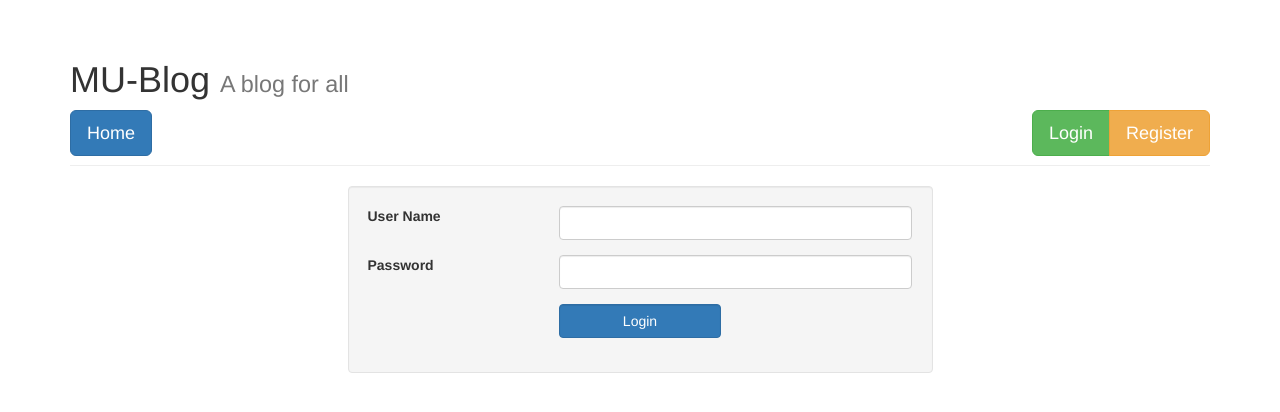
After one commit to paulocoding/multi-user-blog, a Python web app: template multi-user-blog/templates/login.html in a window 1280 px wide. The commit adds this page. Shown: the top 412 px of the page. Run offline with Jinja, Linux system fonts and the light colour scheme; the template is opened without the code that fills it, so the values that code supplies are empty; some libraries are stand-ins or nearby versions.

Commit message:
Added login and welcome page

```diff
--- a/multi-user-blog/templates/base.html
+++ b/multi-user-blog/templates/base.html
@@ -21,12 +21,12 @@
       <h1>MU-Blog <small>A blog for all</small></h1>
       <div class="btn-group" role="group">
         <a class="btn btn-primary btn-lg" href="/">Home</a>
-        {% if logged %}
+        {% if user %}
           <a class="btn btn-default btn-lg" href="/new">New Post</a>
         {% endif %}
       </div>
       <div class="btn-group pull-right" role="group">
-        {% if not logged %}
+        {% if not user %}
           <a class="btn btn-success btn-lg" href="/login">Login</a>
           <a class="btn btn-warning btn-lg" href="/signup">Register</a>
         {% else %}
--- a/multi-user-blog/templates/home.html
+++ b/multi-user-blog/templates/home.html
@@ -18,7 +18,7 @@
             </a>
           </div>
           <div class="col-md-4">
-            {% if logged %}
+            {% if user %}
               <a href="/like/123" class="btn btn-default">
                 Like
                 <span class="glyphicon glyphicon-thumbs-up" aria-hidden="true"></span>
--- /dev/null
+++ b/multi-user-blog/templates/login.html
@@ -0,0 +1,36 @@
+{% extends "base.html" %}
+  {% block content %}
+
+<div class="row">
+  <div class="col-md-3"></div>
+  <div class="well col-md-6">
+    <form method="post">
+
+      <div class="form-group row">
+        {% if error_login %}
+          <div class="col-xs-12"><p class="bg-danger text-danger pad-sml">{{error_login}}</p></div>
+        {% endif %}
+        <label for="user-name-input" class="col-xs-4 col-form-label">User Name</label>
+        <div class="col-xs-8">
+          <input class="form-control" type="text" id="user-name-input" name="username">
+        </div>
+      </div>
+
+      <div class="form-group row">
+        <label for="password-input" class="col-xs-4 col-form-label">Password</label>
+        <div class="col-xs-8">
+          <input class="form-control" type="password" id="password-input" name="password">
+        </div>
+      </div>
+
+      <div class="form-group row">
+        <div class="col-xs-4"></div>
+        <div class="col-xs-4">
+          <input class="form-control btn btn-primary" type="submit" value="Login">
+        </div>
+      </div>
+
+    </form>
+  </div>
+</div>
+{% endblock %}
```
Also changed, not shown: multi-user-blog/main.py (+66 -16 lines), multi-user-blog/templates/welcome.html (added, +8 -0 lines), 1 other file.
